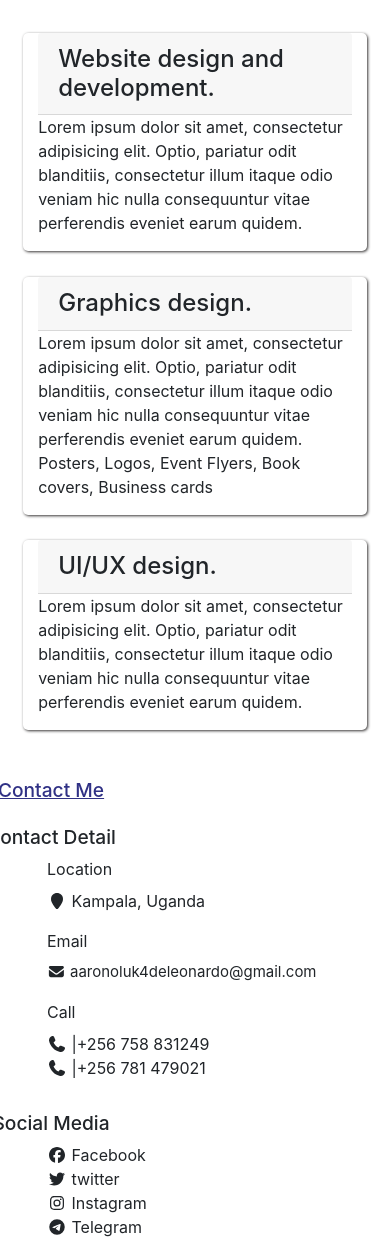
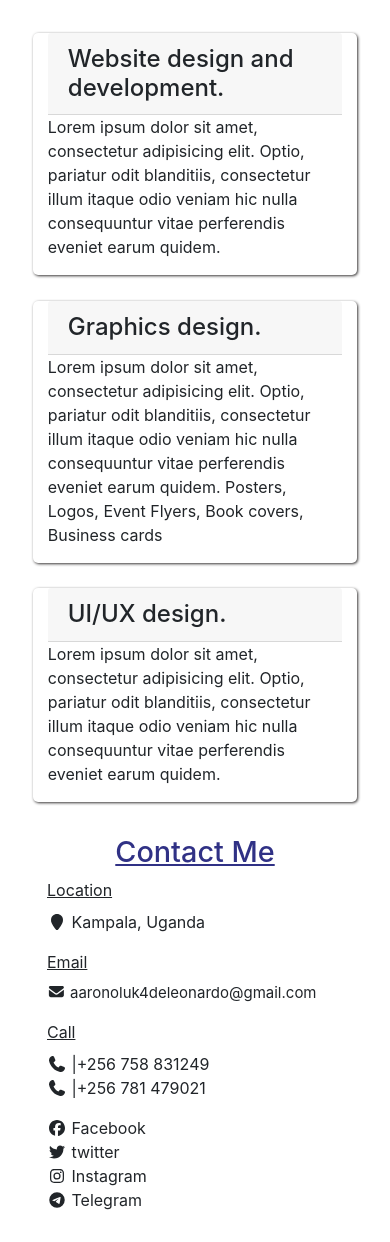
Before and after one commit to Leon12-aaryson/olukaaronleonard.github.io, a plain HTML site: page index.html in a window 390 px wide. Drawn offline with nearby package versions, Linux system fonts and the light colour scheme.

Commit message:
my cards

```diff
--- a/index.html
+++ b/index.html
@@ -22,7 +22,7 @@
 	<section class="services container">
 		<div class="card-body">
 			<div class="row">
-				<div class="box col-md-4 card">
+				<div class="box col-md-3 card">
 					<h4 class="servehead card-header">
 						Website design and development.
 					</h4>
@@ -32,7 +32,7 @@
 						odio veniam hic nulla consequuntur vitae perferendis eveniet
 						earum quidem.</p>
 				</div>
-				<div class="box col-md-4 card">
+				<div class="box col-md-3 card">
 					<h4 class="servehead card-header">
 						Graphics design.
 					</h4>
@@ -43,7 +43,7 @@
 						earum quidem.
 						Posters, Logos, Event Flyers, Book covers, Business cards</p>
 				</div>
-				<div class="box col-md-4 card">
+				<div class="box col-md-3 card">
 					<h4 class="servehead card-header">
 						UI/UX design.
 					</h4>
@@ -58,9 +58,9 @@
 	</section>
 	<section class="container">
 		<div class="contact">
-			<h5 class="cont">Contact Me</h5>
+			<h4 class="cont">Contact Me</h4>
 			<div class="row">
-				<div class="col-md-6">
+				<div class="col-md-4">
 					<h5>Contact Detail</h5>
 					<div class="cntme">
 						<div class="address">
@@ -72,6 +72,7 @@
 						<div class="email">
 							<label for="email">Email</label>
 							<p style="font-size: 15px;"><i class="fa fa-envelope" aria-hidden="true"></i>
+
 								aaronoluk4deleonardo@gmail.com
 							</p>
 						</div>
@@ -84,7 +85,7 @@
 						</div>
 					</div>
 				</div>
-				<div class="col-md-6">
+				<div class="col-md-4">
 					<h5>Social Media</h5>
 					<div class="social">
 						<ul class="icon">
--- a/static/styles/css/main.css
+++ b/static/styles/css/main.css
@@ -17,11 +17,11 @@
     border-radius: 5px;
     border: none;
     box-shadow: 1px 1px 3px rgb(54, 52, 52);
-    margin: 0.8rem .2rem;
+    margin: 0.8rem .8rem;
 }
 
 .contact {
-    text-align: center;
+    text-align: left;
 }
 
 .cont {
@@ -33,7 +33,7 @@
 
 .contact h5 {
     font-size: 1.2rem;
-    margin-left: -80%;
+    /* margin-left: -80%; */
     margin-top: 1rem;
 }
 
@@ -47,6 +47,28 @@
     margin-left: 2rem;
 }
 
-i{
+i {
     font-size: 10rem;
 }
+
+.cntme label {
+    text-decoration: underline;
+}
+
+@media (max-width: 1000px) {
+    .contact h5 {
+        font-size: 1.2rem;
+        /* margin-left: -55%; */
+        /* display: none; */
+    }
+    .box {
+        margin: 0.8rem .8rem;
+    }
+}
+@media (max-width: 600px) {
+    .contact h5 {
+        font-size: 1.2rem;
+        margin-left: 1rem;
+        display: none;
+    }
+}
```
